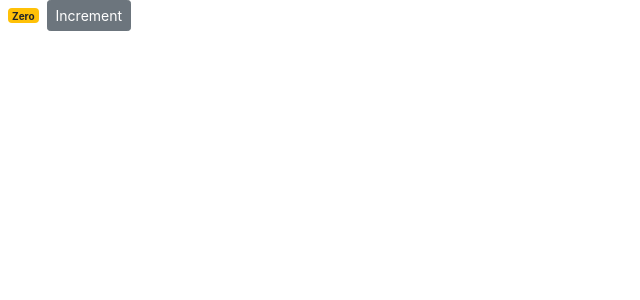
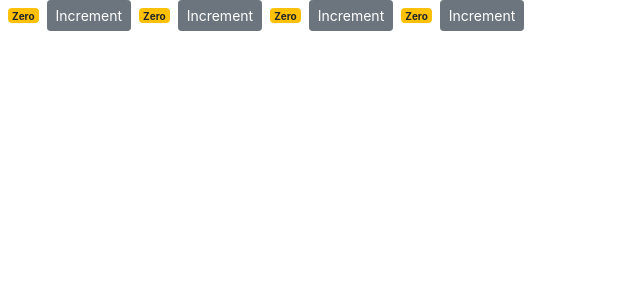
Before and after one commit to DillonWard/React-Sample, a React (Create React App) app: page / in a window 1280 px wide. Shown: the top 300 px of the page, without its empty margins (0-640 px from the left). Built offline with nearby package versions, Linux system fonts and the light colour scheme.

Commit message:
adding multiple components with their own states

```diff
--- a/src/Components/counter.jsx
+++ b/src/Components/counter.jsx
@@ -15,9 +15,14 @@
   //   this.handleIncrement = this.handleIncrement.bind(this)
   // }
 
-  handleIncrement = () => {
-    this.setState({ count: this.state.count + 1 })
-  }
+  handleIncrement = product => {
+    console.log(product);
+    this.setState({ count: this.state.count + 1 });
+  };
+
+  // doHandleIncrement = () => {
+  //   this.handleIncrement({ id: 1 });
+  // };
 
   // wrap in a <div> because babel can only render 1 element at a time
   // wrapping it in a div can wrap multiple elements inside 1 - need a parent element
@@ -29,7 +34,7 @@
           {this.formatCounter()}
         </span>
         <button
-          onClick={this.handleIncrement}
+          onClick={() => this.handleIncrement({ id: 1 })}
           className="btn btn-secondary btn-sm"
         >
           Increment
--- /dev/null
+++ b/src/Components/counters.jsx
@@ -0,0 +1,23 @@
+import React, { Component } from "react";
+import Counter from "./counter";
+
+export default class Counters extends Component {
+  state = {
+    counters: [
+      { id: 1, value: 0 },
+      { id: 2, value: 0 },
+      { id: 3, value: 0 },
+      { id: 4, value: 0 }
+    ]
+  };
+
+  render() {
+    return (
+      <div>
+        {this.state.counters.map(counter => (
+          <Counter key={counter.id} />
+        ))}
+      </div>
+    );
+  }
+}
--- a/src/index.js
+++ b/src/index.js
@@ -4,7 +4,7 @@
 import App from './App';
 import registerServiceWorker from './registerServiceWorker';
 import 'bootstrap/dist/css/bootstrap.css';
-import Counter from './Components/counter'
+import Counters from './Components/counters'
 
-ReactDOM.render( <Counter/>, document.getElementById('root'));
+ReactDOM.render( <Counters/>, document.getElementById('root'));
 registerServiceWorker();
```
